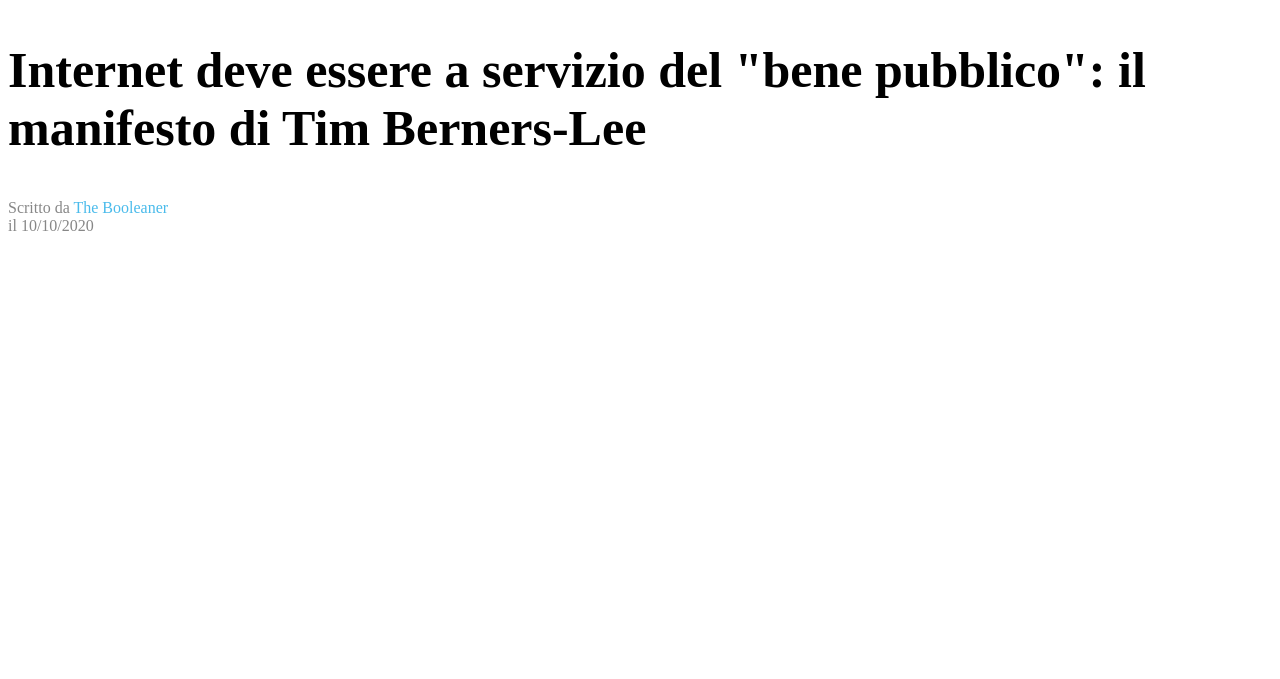
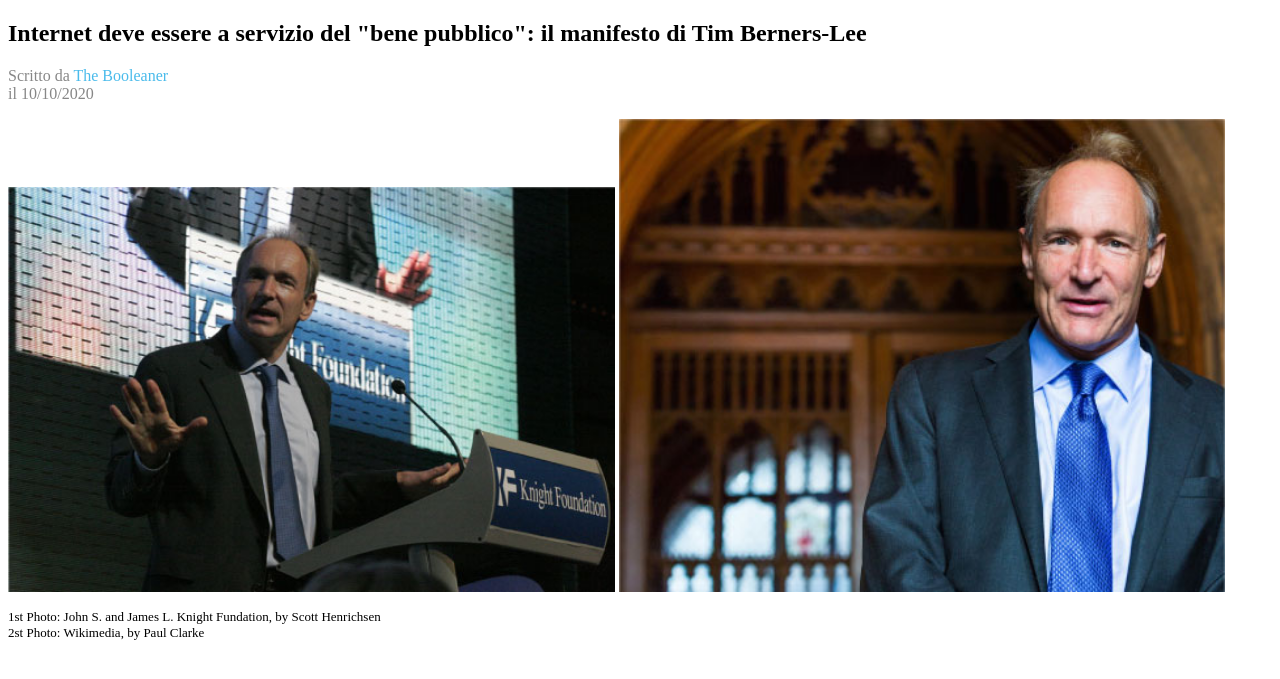
Before and after one commit to giuseppevignanello/html-css-booleaner, a plain HTML site: page index.html in a window 1280 px wide. Shown: the part 93-772 px from the top of the page. Drawn offline with Linux system fonts and the light colour scheme.

Commit message:
add photos section

```diff
--- a/css/style.css
+++ b/css/style.css
@@ -14,7 +14,7 @@ header {
 }
 
 h1 {
-    font-size: 50px;
+
 }
 
 a {
@@ -25,3 +25,11 @@ a {
 .grey-text {
     color: #878787;
 }
+
+.tim-image{
+    width: 48%;
+}
+
+#photo-credits {
+    font-size: small;
+}
--- a/index.html
+++ b/index.html
@@ -19,6 +19,16 @@
             il 10/10/2020
             </p>
         </section>
+        <!-- /#article-title -->
+
+        <section>
+            <img class="tim-image" src="./img/tim-1.jpg" alt="Tim Berners-Lee">
+            <img class="tim-image" src="./img/tim-2.jpg" alt="Tim Berners-Lee">
+            <p id="photo-credits">1st Photo: John S. and James L. Knight Fundation, by Scott Henrichsen <br>
+            2st Photo: Wikimedia, by Paul Clarke
+            </p>
+        </section>
+        <!-- /#article-image -->
     </main>
     <!-- /#site-main -->
     <footer id="site-footer">
```
